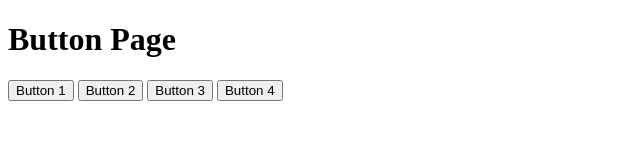
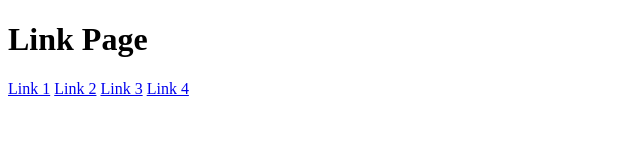
Before and after one commit to greenbluewatercourse/Hub, a plain HTML site: page index.html in a window 1280 px wide. Shown: the whole page, without its empty margins (0-640 px from the left). Drawn offline with Linux system fonts and the light colour scheme.

Commit message:
Update index.html

```diff
--- a/index.html
+++ b/index.html
@@ -3,13 +3,13 @@
 <head>
 <meta charset="UTF-8">
 <meta name="viewport" content="width=device-width, initial-scale=1.0">
-<title>Button Page</title>
+<title>Link Page</title>
 </head>
 <body>
-<h1>Button Page</h1>
-<button id="button1">Button 1</button>
-<button id="button2">Button 2</button>
-<button id="button3">Button 3</button>
-<button id="button4">Button 4</button>
+<h1>Link Page</h1>
+<a href="https://books.toscrape.com" id="link1">Link 1</a>
+<a href="http://quotes.toscrape.com" id="link2">Link 2</a>
+<a href="https://books.toscrape.com" id="link3">Link 3</a>
+<a href="https://books.toscrape.com" id="link4">Link 4</a>
 </body>
 </html>
```
